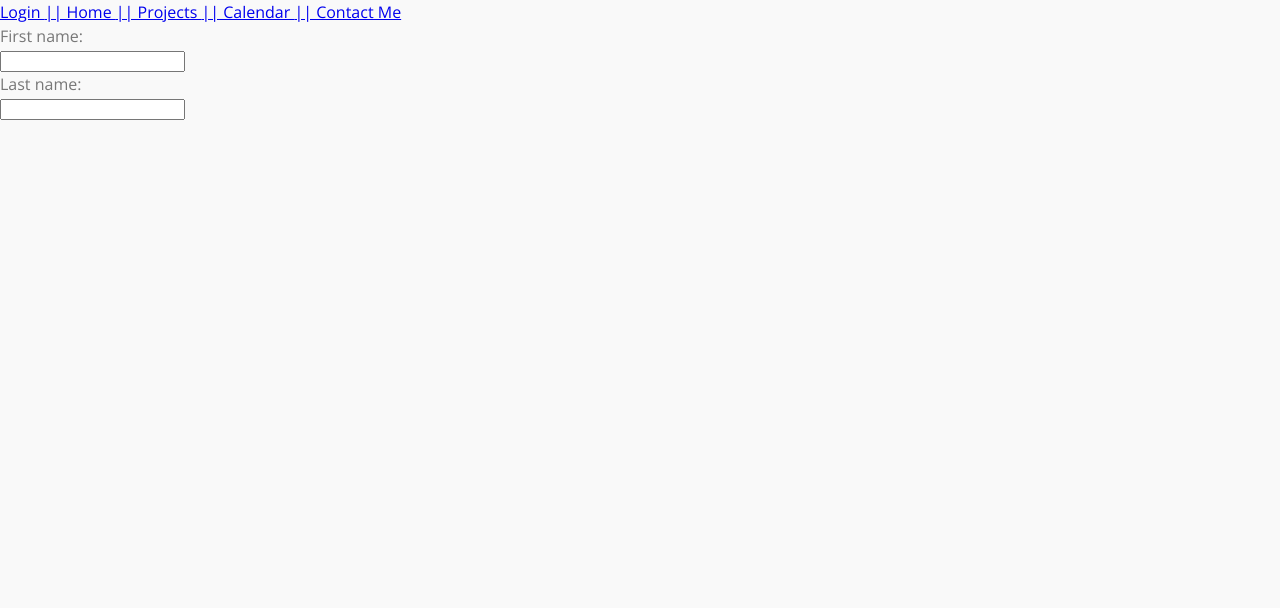
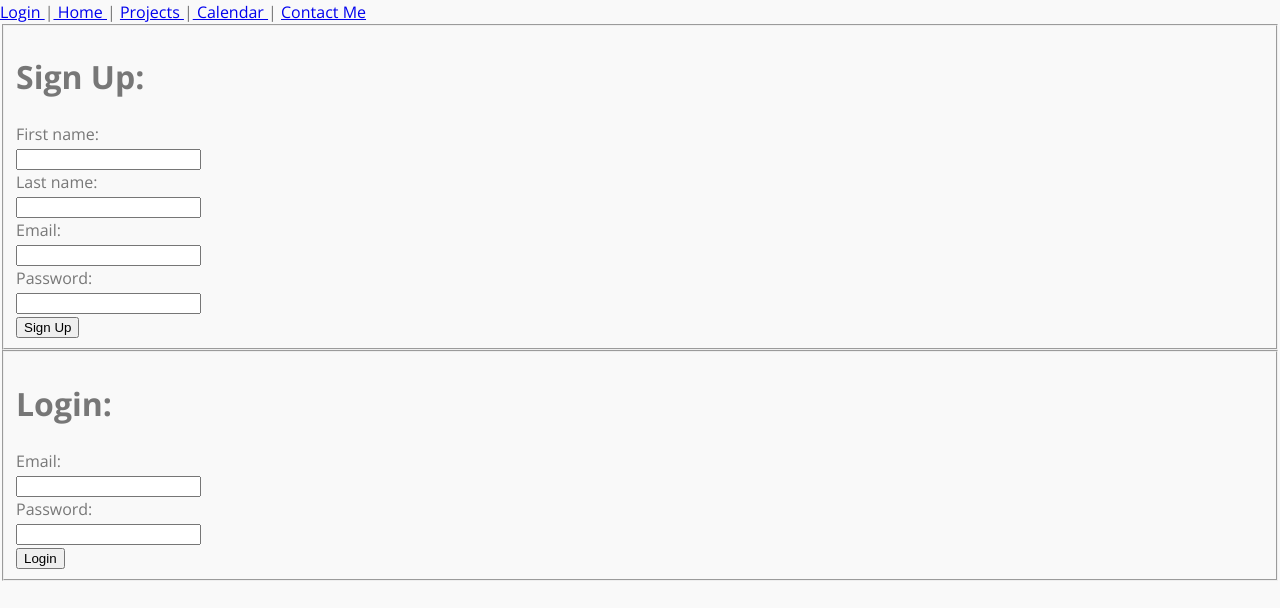
Before and after one commit to juniorpalo/palopro-web, a React (Create React App) app in the folder palo-pro-app/: page / in a window 1280 px wide. Shown: the top 608 px of the page. Built offline with nearby package versions, Linux system fonts and the light colour scheme.

Commit message:
i added more stuff to make it look like somthing

```diff
--- a/palo-pro-app/package.json
+++ b/palo-pro-app/package.json
@@ -14,5 +14,8 @@
     "build": "react-scripts build",
     "test": "react-scripts test --env=jsdom",
     "eject": "react-scripts eject"
+  },
+  "devDependencies": {
+    "react-social-icons": "^3.0.0"
   }
 }
--- a/palo-pro-app/src/App.js
+++ b/palo-pro-app/src/App.js
@@ -11,20 +11,15 @@ class App extends Component {
   render() {
     return (
       <Router>
-      <div className="App">
-      <nav>
-        <Link to ='/'> Login </Link>
-        <Link to ='/Home'> || Home </Link>
-        <Link to ='/Projects'> || Projects </Link>
-        <Link to ='/Calendar'> || Calendar </Link>
-        <Link to ='/ContactMe'> || Contact Me </Link>
-      </nav>
-      <Route exact path='/' component={Login}/>
-      <Route exact path='/Home' component={Home}/>
-      <Route exact path='/Projects' component={Projects}/>
-      <Route exact path='/Calendar' component={Calendar}/>
-      <Route exact path='/ContactMe' component={ContactMe}/>
-      </div>
+        <div className="App">
+          <Switch>
+            <Route exact path='/' component={Login} />
+            <Route path='/Home' component={Home} />
+            <Route path='/Projects' component={Projects} />
+            <Route path='/Calendar' component={Calendar} />
+            <Route path='/ContactMe' component={ContactMe} />
+          </Switch>
+        </div>
       </Router>
     );
   }
--- a/palo-pro-app/src/Calendar.js
+++ b/palo-pro-app/src/Calendar.js
@@ -1,6 +1,7 @@
 import React, { Component } from 'react'
 import dateFns from 'date-fns'
 import './Calendar.css'
+import Nav from './Nav'
 
 class Calendar extends Component {
     state = {
@@ -111,6 +112,7 @@ class Calendar extends Component {
     render() {
         return (
             <div className="calendar">
+            <Nav/>
                 {this.renderHeader()}
                 {this.renderDays()}
                 {this.renderCells()}
--- a/palo-pro-app/src/ContactMe.js
+++ b/palo-pro-app/src/ContactMe.js
@@ -1,9 +1,11 @@
 import React, { Component } from 'react'
+import Nav from './Nav'
 
 class ContactMe extends Component {
     render(){
         return(
             <div>
+            <Nav/>
                 this is a place holder
             </div>
         )
--- a/palo-pro-app/src/Home.css
+++ b/palo-pro-app/src/Home.css
@@ -1,11 +1,13 @@
-img {
-    border-radius: 100px;
+.profile{
+    border-radius: 100%;
     width: 200px;
-    height: 300px;
+    height: 200px;
+}
+
+.home-top{
+    background-image: url("/images/IMG_0780.jpg");
 }
 
 .home-page {
-    background-image: url("/images/IMG_0780.jpg");
-    height: 1000px;
-    width: 1500px;
+    color: black;
 }
--- a/palo-pro-app/src/Home.js
+++ b/palo-pro-app/src/Home.js
@@ -1,12 +1,16 @@
 import React, { Component } from 'react';
 import './Home.css';
+import ReactDOM from 'react-dom';
+import { SocialIcon } from 'react-social-icons';
+import Nav from './Nav'
 
 class Home extends Component {
     render(){
         return(
             <div className="home-page">
             <div className="home-top">
-               <img src="/images/DSC05418.jpg" alt="ME"/>
+            <Nav/>
+               <img className="profile" src="/images/DSC05418.jpg" alt="ME"/>
                 <h1>Palomino Productions</h1>
             </div>
             <div className="home-mid">
@@ -19,7 +23,10 @@ class Home extends Component {
                 <br/> people’s stories and to eventually help them better remember a very important moment in life. Feel free to contact
                 <br/>me with any inquires, along with information on the event you want me to cover. I can’t wait to work with you! </p>
             </div>
-
+            <SocialIcon url="https://www.linkedin.com/in/juan-carlos-palomino-jr/"/>
+            <SocialIcon url="https://www.instagram.com/palominoproductions/"/>
+            <SocialIcon url="https://twitter.com/juniorpalo"/>
+            <SocialIcon url="https://www.facebook.com/junior.palomino.77"/>
             </div>
         )
     }
--- a/palo-pro-app/src/Login.js
+++ b/palo-pro-app/src/Login.js
@@ -1,14 +1,34 @@
 import React, { Component } from 'react'
+import Nav from './Nav'
 
 class Login extends Component {
     render(){
         return(
             <div>
-                <form>
+                <Nav/>
+                <form action="/thisIsAPlaceHolder.php" method="post">
+                <fieldset>
+                    <h1>Sign Up:</h1>
                     First name:<br/>
                     <input type="text" name="firstname"/><br/>
                     Last name:<br/>
-                    <input type="text" name="lastname"/>
+                    <input type="text" name="lastname"/><br/>
+                    Email:<br/>
+                    <input type="text" name="email"/><br/>
+                    Password:<br/>
+                    <input type="text" name="password"/><br/>
+                    <input type="submit" value="Sign Up"/>
+                </fieldset>
+                </form>
+                <form action="/thisIsAPlaceHolder.php" method="post">
+                <fieldset>
+                    <h1>Login:</h1>
+                    Email:<br/>
+                    <input type="text" name="email"/><br/>
+                    Password:<br/>
+                    <input type="text" name="password"/><br/>
+                    <input type="submit" value="Login"/>
+                </fieldset>
                 </form>
             </div>
         )
--- /dev/null
+++ b/palo-pro-app/src/Nav.js
@@ -0,0 +1,20 @@
+import React, { Component } from 'react'
+import { Link } from 'react-router-dom'
+
+class Nav extends Component {
+    render() {
+        return (
+            <div>
+                <nav>
+                    <Link to='/'> Login </Link>
+                    |<Link to='/Home'> Home </Link>
+                    | <Link to='/Projects'> Projects </Link>
+                    |<Link to='/Calendar'> Calendar </Link>
+                    | <Link to='/ContactMe'> Contact Me </Link>
+                </nav>
+            </div>
+        )
+    }
+}
+
+export default Nav
--- a/palo-pro-app/src/Projects.js
+++ b/palo-pro-app/src/Projects.js
@@ -1,9 +1,11 @@
 import React, { Component } from 'react'
+import Nav from './Nav'
 
 class Projects extends Component {
     render(){
         return(
             <div>
+                <Nav/>
                 this is a place holder
             </div>
         )
```
Also changed, not shown: 2 other files (tests, documents, lock files or other folders).
